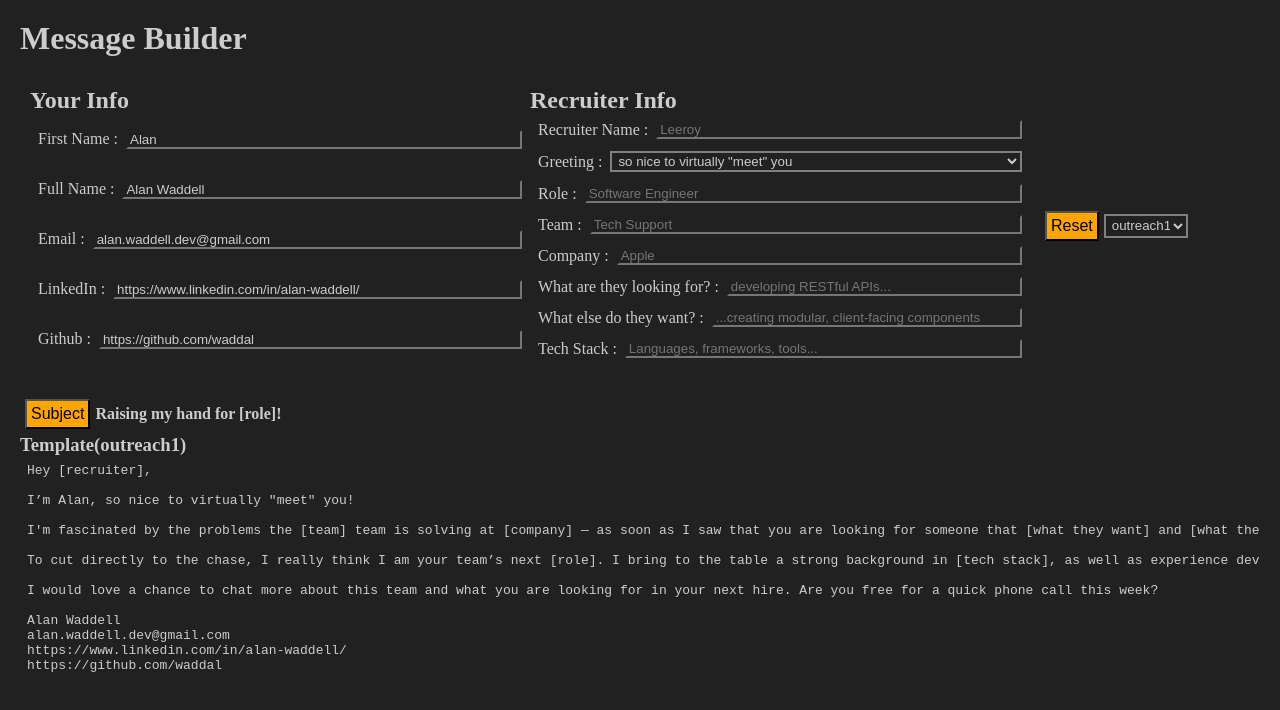
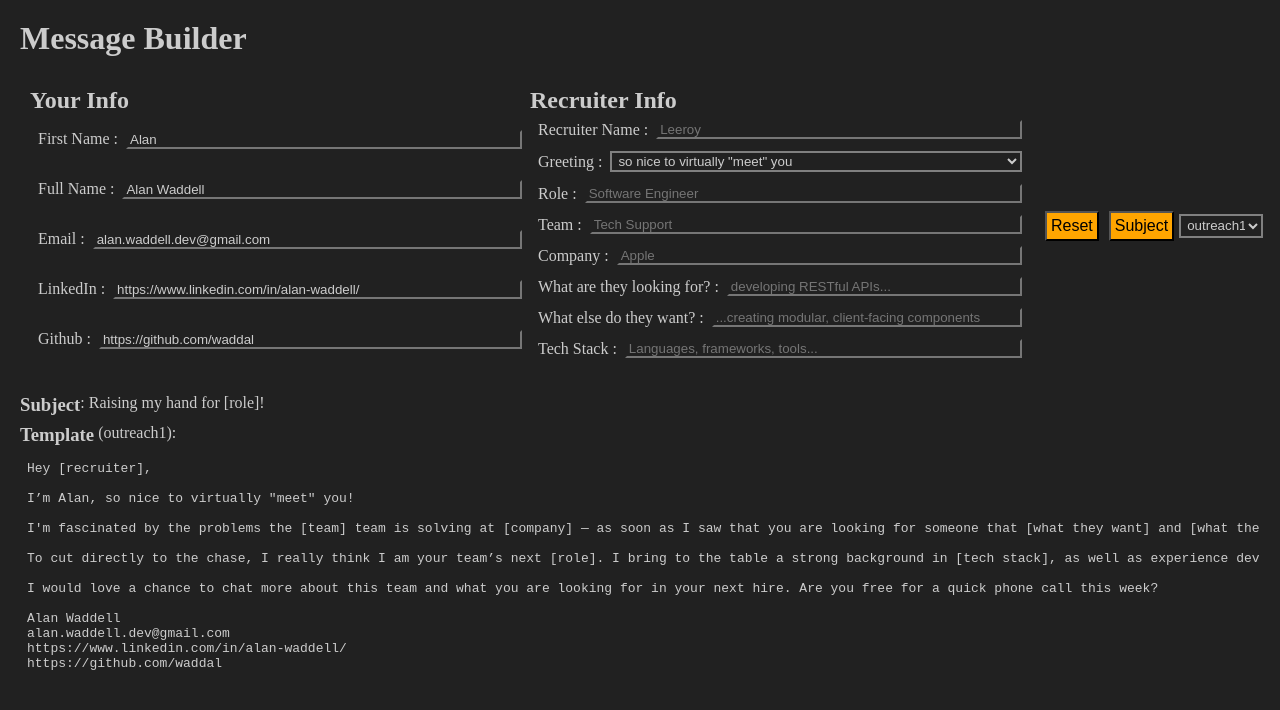
Before and after one commit to waddal/MessageBuilder, a React app: page / in a window 1280 px wide. Shown: the top 710 px of the page. Built offline with nearby package versions, Linux system fonts and the light colour scheme.

Commit message:
refactor: styling

```diff
--- a/src/components/ActionContainer.js
+++ b/src/components/ActionContainer.js
@@ -16,10 +16,11 @@ const templates = [
   'followUp2',
 ];
 
-const ActionContainer = ({ handleReset, handleTemplate }) => {
+const ActionContainer = ({ handleReset, handleSubject, handleTemplate }) => {
   return (
     <div className="ActionContainer">
       <button onClick={handleReset}>Reset</button>
+      <button onClick={handleSubject}>Subject</button>
 
       <select
         className="templateSelector"
--- a/src/components/App.js
+++ b/src/components/App.js
@@ -39,13 +39,13 @@ const App = () => {
 
   const handleTemplate = (e) => {
     const { value } = e.target;
-    if(highlight) setHighlight(false);
+    if (highlight) setHighlight(false);
     setTemplate(value);
   };
 
   const handleChange = (e) => {
     const { name, value } = e.target;
-    if(highlight) setHighlight(false);
+    if (highlight) setHighlight(false);
 
     setFormValues({
       ...formValues,
@@ -56,7 +56,7 @@ const App = () => {
   const handleReset = (e) => {
     e.preventDefault();
     setFormValues(initialFormValues);
-    if(highlight) setHighlight(false);
+    if (highlight) setHighlight(false);
   };
 
   const handleCopy = (e) => {
@@ -106,19 +106,21 @@ const App = () => {
         />
         <ActionContainer
           handleReset={handleReset}
+          handleSubject={handleSubject}
           handleTemplate={handleTemplate}
           template={template}
         />
       </div>
 
-      <div>
-        <h4>
-          <button onClick={handleSubject}>Subject</button>
-          {subject ? subject : 'Connect?'}
-        </h4>
+      <div className="subtitle">
+        <h3>Subject</h3>
+        <p>: {subject ? subject : 'Connect?'}</p>
       </div>
 
-      <h3>Template({template ? template : 'Template'})</h3>
+      <div className="subtitle">
+        <h3>Template </h3> &nbsp;
+        <p>({template ? template : 'Template'}): </p>
+      </div>
       <GeneratedMessage
         formValues={formValues}
         handleCopy={handleCopy}
--- a/src/index.css
+++ b/src/index.css
@@ -66,6 +66,11 @@ button {
   height: 24px;
 }
 
+.subtitle {
+  display: flex;
+  padding-bottom: 8px;
+}
+
 /* MESSAGE STYLES */
 .GeneratedMessage {
   display: flex;
@@ -73,13 +78,9 @@ button {
   border: 1px solid transparent;
   overflow: scroll;
   cursor: pointer;
-  padding:6px;
+  padding: 6px;
 }
 
 .active {
   border: 1px solid lime;
 }
-
-/* .GeneratedMessage:hover {
-  border: 1px solid rgba(255, 255, 255, 0.8);
-} */
```
